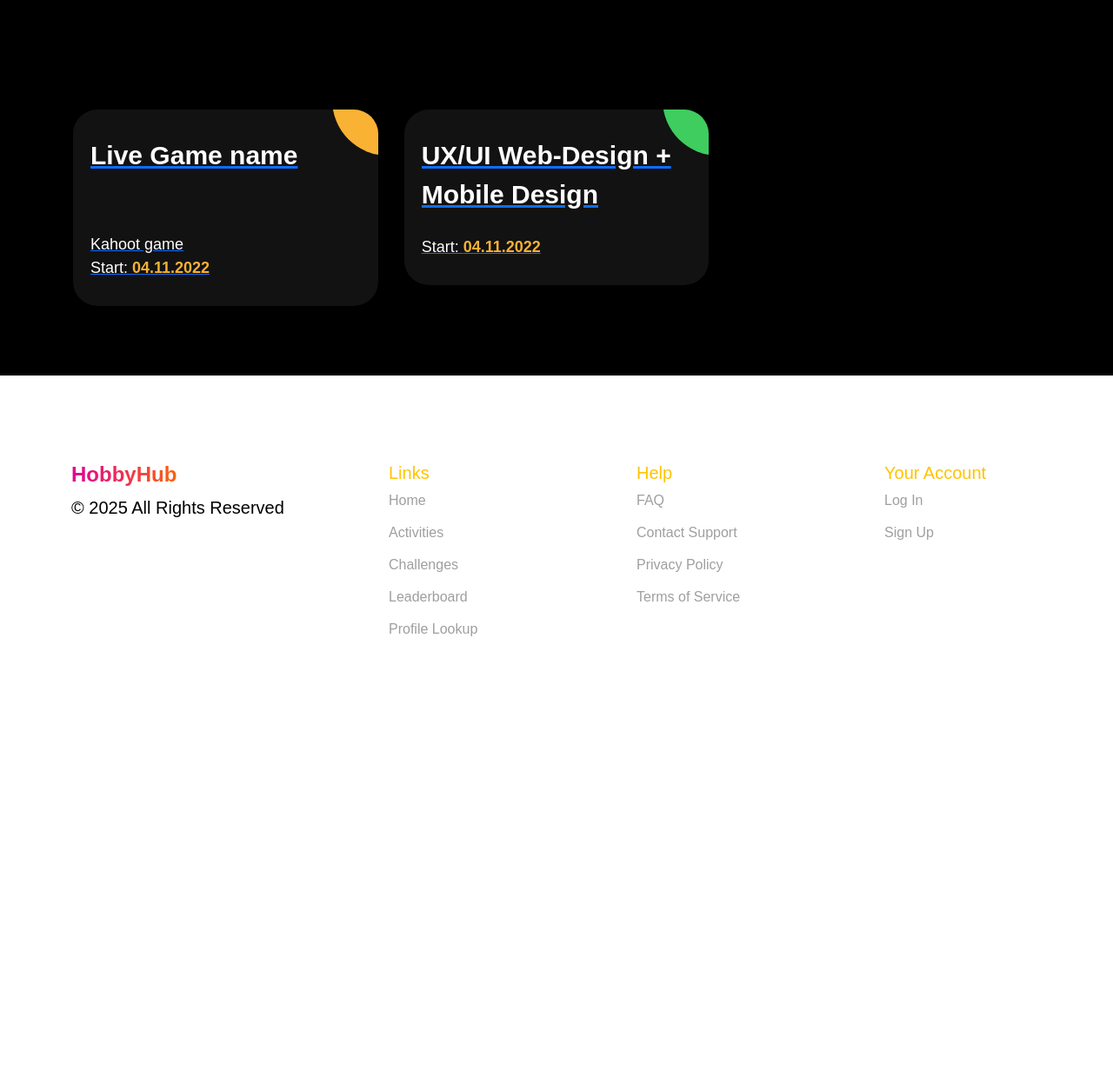
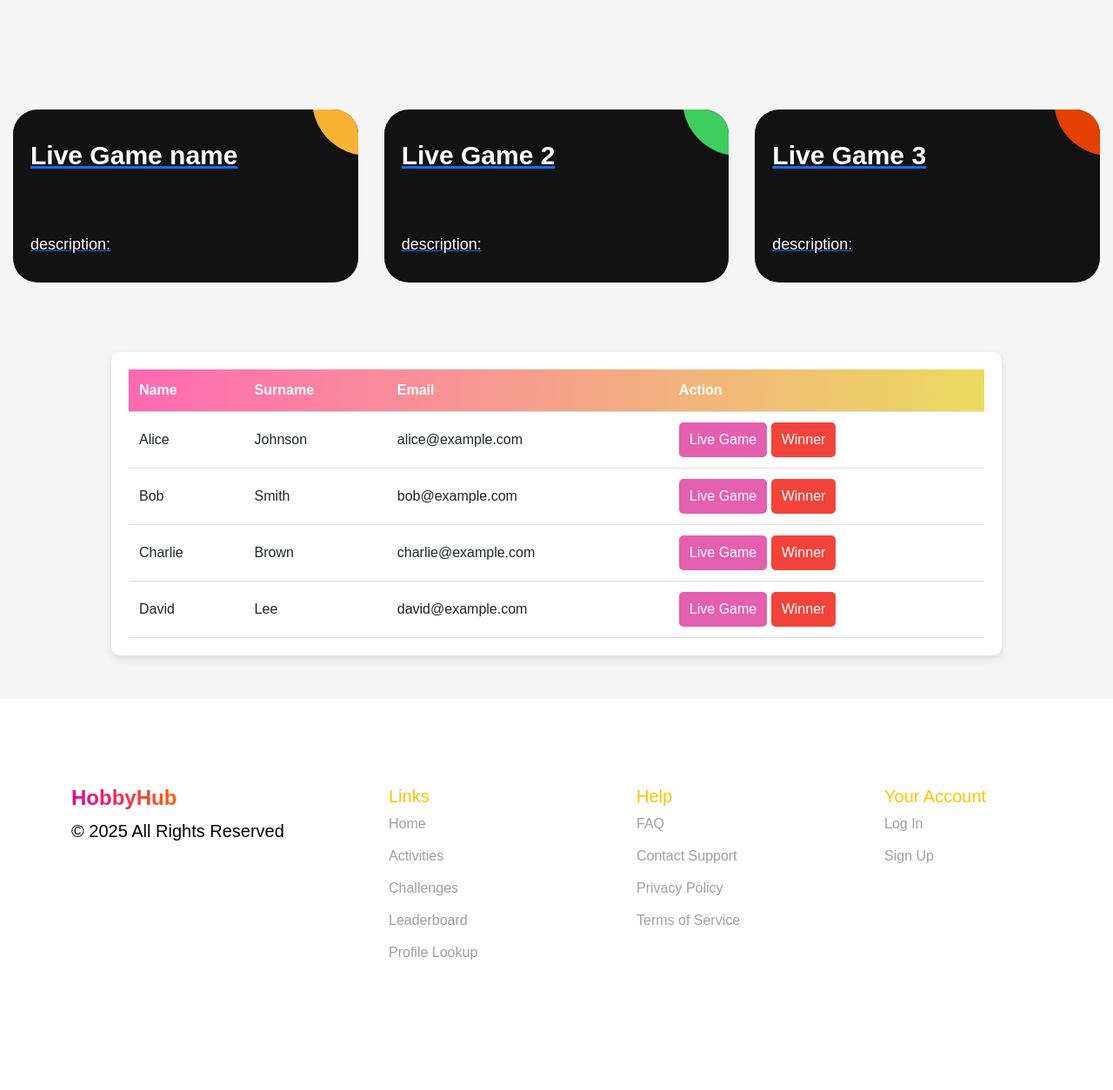
Before and after one commit to dinarazhaki/HobbyHub_diploma, a Django app: page /organizer_activity_details/ in a window 1280 px wide. Shown: the part 74-1328 px from the top of the page at 87% size. Before the commit the page ends 806 px from the top, so only its background shows below. Run offline with Django 5.2, Linux system fonts and the light colour scheme; some web fonts are replaced.

Commit message:
participants table for live game points

```diff
--- a/back_hobbyhub/events/static/css/organizer-details.css
+++ b/back_hobbyhub/events/static/css/organizer-details.css
@@ -1,13 +1,11 @@
 .ag-format-container {
-    width: 1142px;
+    width: 100%;
     margin: 0 auto;
+    margin-top: 150px;
   }
 
 
-  body {
-    margin-top: 150px;
-    background-color: #000;
-  }
+
   .ag-courses_box {
     display: -webkit-box;
     display: -ms-flexbox;
@@ -145,3 +143,83 @@
       font-size: 16px;
     }
   }
+
+  .table-container {
+    margin: 0 0 50px 0;
+    justify-content: center;
+    align-items: center;
+    margin-left: 10%;
+    width: 80%;
+    background: white;
+    padding: 20px;
+    border-radius: 10px;
+    box-shadow: 0 4px 10px rgba(0, 0, 0, 0.1);
+    overflow: visible; /* Ensure dropdown is visible */
+}
+
+table {
+    justify-content: center;
+    width: 100%;
+    border-collapse: collapse;
+    padding-bottom: 50px;
+    overflow: visible; /* Remove hidden overflow */
+}
+
+th, td {
+    padding: 12px;
+    text-align: left;
+    border-bottom: 1px solid #ddd;
+    gap: 10px;
+}
+thead{
+  background: linear-gradient(to right, #ff69b4, #ebdb5f);
+}
+th {
+    color: white;
+}
+
+tr:hover td {
+    background-color: #f1f1f1;
+}
+
+.dropdown {
+    display: inline-block;
+    position: relative;
+}
+
+.dropbtn {
+    background-color: #f2433a;
+    color: white;
+    padding: 8px 12px;
+    border: none;
+    cursor: pointer;
+    border-radius: 5px;
+}
+
+.dropdown-content {
+    display: none;
+    position: absolute; /* Ensures it appears on top */
+    background-color: white;
+    min-width: 140px;
+    box-shadow: 0px 4px 8px rgba(0, 0, 0, 0.1);
+    border-radius: 5px;
+    z-index: 1000;
+}
+
+.dropdown-content a {
+    color: black;
+    padding: 10px;
+    text-decoration: none;
+    display: block;
+}
+
+.dropdown-content a:hover {
+    background-color: #f1f1f1;
+}
+
+.show {
+    display: block;
+}
+.game{
+  background-color: #e55faf;
+}
--- /dev/null
+++ b/back_hobbyhub/events/static/js/organizer-details.js
@@ -0,0 +1,29 @@
+function toggleDropdown(button) {
+    let dropdown = button.nextElementSibling;
+    let rect = button.getBoundingClientRect();
+    let dropdownHeight = dropdown.offsetHeight;
+    let windowHeight = window.innerHeight;
+
+    // Position dropdown relative to button inside .dropdown
+    let dropdownTop = button.offsetHeight + 5;
+    if (rect.bottom + dropdownHeight > windowHeight) {
+        dropdownTop = -dropdownHeight - 5; // Move above button if cut off
+    }
+
+    dropdown.style.top = dropdownTop + "px";
+    dropdown.classList.toggle("show");
+
+    // Close other dropdowns
+    document.querySelectorAll(".dropdown-content").forEach(menu => {
+        if (menu !== dropdown) menu.classList.remove("show");
+    });
+}
+
+// Close dropdown if clicked outside
+window.onclick = function(event) {
+    if (!event.target.matches(".dropbtn")) {
+        document.querySelectorAll(".dropdown-content").forEach(menu => {
+            menu.classList.remove("show");
+        });
+    }
+};
--- a/back_hobbyhub/events/templates/organizer_activity_details.html
+++ b/back_hobbyhub/events/templates/organizer_activity_details.html
@@ -4,6 +4,7 @@
 <title>Activity Details</title>
     <link rel="stylesheet" href="{% static 'css/organizer-styles.css' %}">
     <link rel="stylesheet" href="{% static 'css/organizer-details.css' %}">
+    <script src="{% static 'js/organizer-details.js' %}"></script>
 {% endblock %}
 {% block content %}
 <div class="ag-format-container">
@@ -15,15 +16,9 @@
           <div class="ag-courses-item_title">
             Live Game&#160;name
           </div>
-          <div class="ag-courses-item_date-box description">
-            Kahoot game
-          </div>
 
           <div class="ag-courses-item_date-box">
-            Start:
-            <span class="ag-courses-item_date">
-              04.11.2022
-            </span>
+            description:
           </div>
         </a>
       </div>
@@ -33,17 +28,136 @@
           <div class="ag-courses-item_bg"></div>
 
           <div class="ag-courses-item_title">
-            UX/UI Web-Design&#160;+ Mobile Design
+           Live Game&#160;2
           </div>
 
           <div class="ag-courses-item_date-box">
-            Start:
-            <span class="ag-courses-item_date">
-              04.11.2022
-            </span>
+            description:
+          </div>
+        </a>
+      </div>
+
+      <div class="ag-courses_item">
+        <a href="#" class="ag-courses-item_link">
+          <div class="ag-courses-item_bg"></div>
+
+          <div class="ag-courses-item_title">
+           Live Game&#160;3
+          </div>
+
+          <div class="ag-courses-item_date-box">
+            description:
           </div>
         </a>
       </div>
     </div>
     </div>
+
+
+    <div class="table-container">
+      <table>
+          <thead>
+              <tr>
+                  <th>Name</th>
+                  <th>Surname</th>
+                  <th>Email</th>
+                  <th>Action</th>
+              </tr>
+          </thead>
+          <tbody>
+              <tr>
+                  <td>Alice</td>
+                  <td>Johnson</td>
+                  <td>alice@example.com</td>
+                  <td>
+                      <div class="dropdown">
+                          <button class="dropbtn game" onclick="toggleDropdown(this)">Live Game</button>
+                          <div class="dropdown-content">
+                              <a href="#">Live Game 1</a>
+                              <a href="#">Live Game 2</a>
+                          </div>
+                      </div>
+                      <div class="dropdown">
+                        <button class="dropbtn" onclick="toggleDropdown(this)">Winner</button>
+                        <div class="dropdown-content">
+                            <a href="#">1st Place</a>
+                            <a href="#">2nd Place</a>
+                            <a href="#">3rd Place</a>
+                            <a href="#">Bonus</a>
+                        </div>
+                    </div>
+                  </td>
+              </tr>
+              <tr>
+                  <td>Bob</td>
+                  <td>Smith</td>
+                  <td>bob@example.com</td>
+                  <td>
+                      <div class="dropdown">
+                          <button class="dropbtn game" onclick="toggleDropdown(this)">Live Game</button>
+                          <div class="dropdown-content">
+                              <a href="#">Live Game 1</a>
+                              <a href="#">Live Game 2</a>
+                          </div>
+                      </div>
+                      <div class="dropdown">
+                        <button class="dropbtn" onclick="toggleDropdown(this)">Winner</button>
+                        <div class="dropdown-content">
+                            <a href="#">1st Place</a>
+                            <a href="#">2nd Place</a>
+                            <a href="#">3rd Place</a>
+                            <a href="#">Bonus</a>
+                        </div>
+                    </div>
+                  </td>
+              </tr>
+              <tr>
+                  <td>Charlie</td>
+                  <td>Brown</td>
+                  <td>charlie@example.com</td>
+                  <td>
+                      <div class="dropdown">
+                          <button class="dropbtn game" onclick="toggleDropdown(this)">Live Game</button>
+                          <div class="dropdown-content">
+                              <a href="#">Live Game 1</a>
+                              <a href="#">Live Game 2</a>
+                          </div>
+                      </div>
+                      <div class="dropdown">
+                        <button class="dropbtn" onclick="toggleDropdown(this)">Winner</button>
+                        <div class="dropdown-content">
+                            <a href="#">1st Place</a>
+                            <a href="#">2nd Place</a>
+                            <a href="#">3rd Place</a>
+                            <a href="#">Bonus</a>
+                        </div>
+                    </div>
+                  </td>
+              </tr>
+              <tr>
+                  <td>David</td>
+                  <td>Lee</td>
+                  <td>david@example.com</td>
+                  <td>
+                      <div class="dropdown">
+                          <button class="dropbtn game" onclick="toggleDropdown(this)">Live Game</button>
+                          <div class="dropdown-content">
+                              <a href="#">Live Game 1</a>
+                              <a href="#">Live Game 2</a>
+                          </div>
+                      </div>
+                      <div class="dropdown">
+                        <button class="dropbtn" onclick="toggleDropdown(this)">Winner</button>
+                        <div class="dropdown-content">
+                            <a href="#">1st Place</a>
+                            <a href="#">2nd Place</a>
+                            <a href="#">3rd Place</a>
+                            <a href="#">Bonus</a>
+                        </div>
+                    </div>
+                  </td>
+              </tr>
+          </tbody>
+      </table>
+  </div>
 {% endblock %}
```
Also changed, not shown: back_hobbyhub/db.sqlite3.
